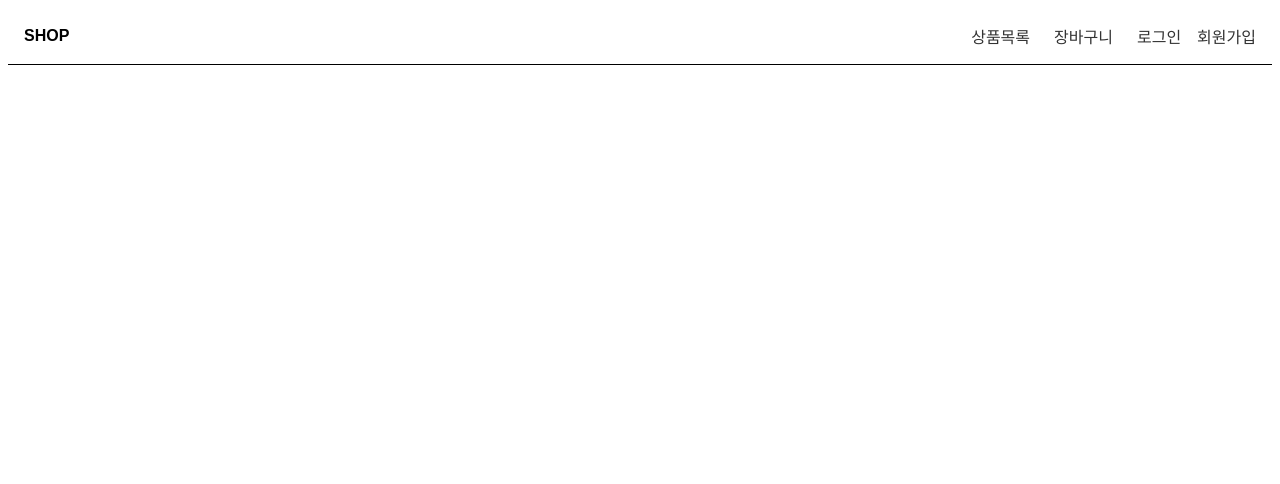
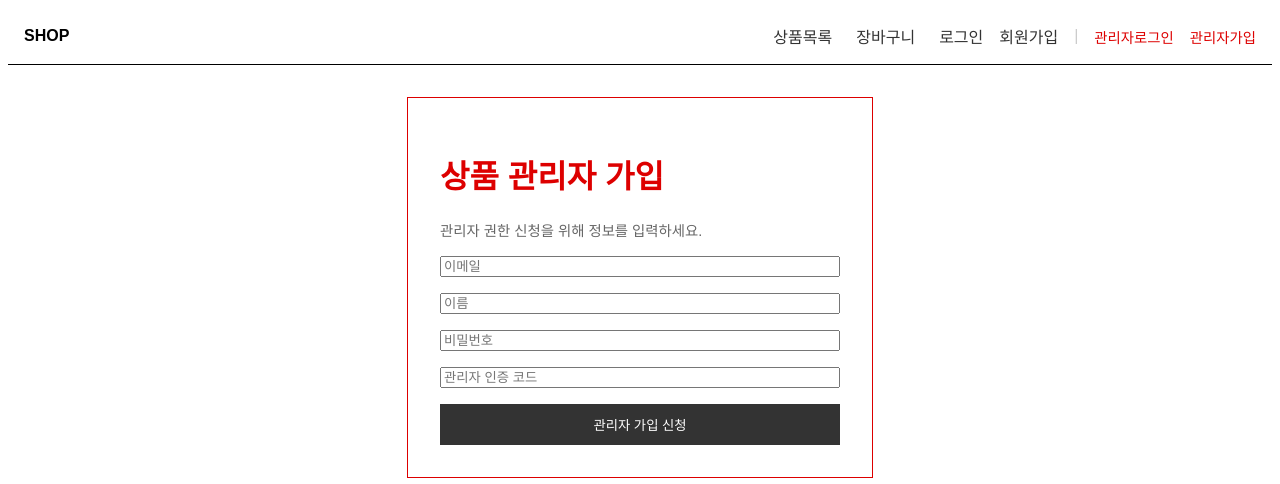
Before and after one commit to danielk0121/study-start-java17, a React (Vite) app in the folder frontapp/: page /study-start-java17/manager/register in a window 1280 px wide. Shown: the top 484 px of the page. Built offline with nearby package versions, Linux system fonts and the light colour scheme.

Commit message:
feat: 상품 관리자 전용 로그인 및 회원가입 페이지 추가

```diff
--- a/frontapp/src/App.tsx
+++ b/frontapp/src/App.tsx
@@ -5,26 +5,19 @@ import Login from './pages/Login';
 import Register from './pages/Register';
 import MyPage from './pages/MyPage';
 import Cart from './pages/Cart';
+import ManagerLogin from './pages/ManagerLogin';
+import ManagerRegister from './pages/ManagerRegister';
 import type { Member } from './types';
 
 /**
  * 프론트엔드 메인 진입점
- * PRD-FRONTAPP 2.1 요구사항 반영 (UI 간소화 적용)
+ * PRD-FRONTAPP 2.1 & 2.2 요구사항 반영 (관리자 페이지 추가)
  */
 function App() {
   const [currentUser, setCurrentUser] = useState<Member | null>(null);
 
   const handleLogout = () => {
     setCurrentUser(null);
-  };
-
-  const mockLogin = (role: 'BUYER' | 'MANAGER') => {
-    setCurrentUser({
-      id: 1,
-      email: 'user@example.com',
-      name: role === 'BUYER' ? '구매자' : '관리자',
-      role: role
-    });
   };
 
   return (
@@ -39,6 +32,8 @@ function App() {
       }}>
         <Link to="/" style={{ fontWeight: 'bold', textDecoration: 'none', color: '#000' }}>SHOP</Link>
         <div style={{ flex: 1 }}></div>
+
+        {/* 공통 메뉴 */}
         <Link to="/" style={{ textDecoration: 'none', color: '#333' }}>상품목록</Link>
         <Link to="/cart" style={{ textDecoration: 'none', color: '#333' }}>장바구니</Link>
 
@@ -53,12 +48,20 @@ function App() {
               {currentUser.role === 'MANAGER' ? 'ADMIN' : 'USER'}
             </span>
             <span style={{ fontSize: '0.9rem' }}>{currentUser.name}</span>
+            <Link to="/mypage" style={{ textDecoration: 'none', color: '#333' }}>내정보</Link>
             <button onClick={handleLogout} style={{ padding: '0.2rem 0.5rem', cursor: 'pointer' }}>로그아웃</button>
           </div>
         ) : (
-          <div style={{ display: 'flex', gap: '1rem' }}>
+          <div style={{ display: 'flex', gap: '1rem', alignItems: 'center' }}>
+            {/* 구매자 메뉴 */}
             <Link to="/login" style={{ textDecoration: 'none', color: '#333' }}>로그인</Link>
             <Link to="/register" style={{ textDecoration: 'none', color: '#333' }}>회원가입</Link>
+
+            <span style={{ color: '#ccc' }}>|</span>
+
+            {/* 관리자 메뉴 */}
+            <Link to="/manager/login" style={{ textDecoration: 'none', color: '#d00', fontSize: '0.9rem' }}>관리자로그인</Link>
+            <Link to="/manager/register" style={{ textDecoration: 'none', color: '#d00', fontSize: '0.9rem' }}>관리자가입</Link>
           </div>
         )}
       </nav>
@@ -70,6 +73,8 @@ function App() {
           <Route path="/login" element={<Login />} />
           <Route path="/register" element={<Register />} />
           <Route path="/mypage" element={<MyPage />} />
+          <Route path="/manager/login" element={<ManagerLogin />} />
+          <Route path="/manager/register" element={<ManagerRegister />} />
         </Routes>
       </main>
     </Router>
--- /dev/null
+++ b/frontapp/src/pages/ManagerLogin.tsx
@@ -0,0 +1,44 @@
+import { useState } from 'react';
+
+/**
+ * 상품 관리자 로그인 페이지
+ * PRD 2.2 요구사항 반영
+ */
+function ManagerLogin() {
+  const [email, setEmail] = useState('');
+  const [password, setPassword] = useState('');
+
+  const handleLogin = (e: React.FormEvent) => {
+    e.preventDefault();
+    console.log('Manager Login attempt:', { email, password });
+    alert('상품 관리자 로그인 시도 (API 연동 예정)');
+  };
+
+  return (
+    <div style={{ maxWidth: '400px', margin: '0 auto', padding: '2rem', border: '1px solid #d00' }}>
+      <h1 style={{ color: '#d00' }}>상품 관리자 로그인</h1>
+      <p style={{ fontSize: '0.9rem', color: '#666' }}>관리자 계정으로 로그인하세요.</p>
+      <form onSubmit={handleLogin} style={{ display: 'flex', flexDirection: 'column', gap: '1rem', marginTop: '1rem' }}>
+        <input
+          type="email"
+          placeholder="관리자 이메일"
+          value={email}
+          onChange={e => setEmail(e.target.value)}
+          required
+        />
+        <input
+          type="password"
+          placeholder="비밀번호"
+          value={password}
+          onChange={e => setPassword(e.target.value)}
+          required
+        />
+        <button type="submit" style={{ backgroundColor: '#d00', color: 'white', border: 'none', padding: '0.7rem', cursor: 'pointer' }}>
+          관리자 로그인
+        </button>
+      </form>
+    </div>
+  );
+}
+
+export default ManagerLogin;
--- /dev/null
+++ b/frontapp/src/pages/ManagerRegister.tsx
@@ -0,0 +1,62 @@
+import { useState } from 'react';
+
+/**
+ * 상품 관리자 회원가입 페이지
+ * PRD 2.2 요구사항 반영
+ */
+function ManagerRegister() {
+  const [formData, setFormData] = useState({
+    email: '',
+    name: '',
+    password: '',
+    authCode: ''
+  });
+
+  const handleRegister = (e: React.FormEvent) => {
+    e.preventDefault();
+    console.log('Manager Register attempt:', formData);
+    alert('상품 관리자 회원가입 시도 (API 연동 예정)');
+  };
+
+  return (
+    <div style={{ maxWidth: '400px', margin: '0 auto', padding: '2rem', border: '1px solid #d00' }}>
+      <h1 style={{ color: '#d00' }}>상품 관리자 가입</h1>
+      <p style={{ fontSize: '0.9rem', color: '#666' }}>관리자 권한 신청을 위해 정보를 입력하세요.</p>
+      <form onSubmit={handleRegister} style={{ display: 'flex', flexDirection: 'column', gap: '1rem', marginTop: '1rem' }}>
+        <input
+          type="email"
+          placeholder="이메일"
+          value={formData.email}
+          onChange={e => setFormData({...formData, email: e.target.value})}
+          required
+        />
+        <input
+          type="text"
+          placeholder="이름"
+          value={formData.name}
+          onChange={e => setFormData({...formData, name: e.target.value})}
+          required
+        />
+        <input
+          type="password"
+          placeholder="비밀번호"
+          value={formData.password}
+          onChange={e => setFormData({...formData, password: e.target.value})}
+          required
+        />
+        <input
+          type="text"
+          placeholder="관리자 인증 코드"
+          value={formData.authCode}
+          onChange={e => setFormData({...formData, authCode: e.target.value})}
+          required
+        />
+        <button type="submit" style={{ backgroundColor: '#333', color: 'white', border: 'none', padding: '0.7rem', cursor: 'pointer' }}>
+          관리자 가입 신청
+        </button>
+      </form>
+    </div>
+  );
+}
+
+export default ManagerRegister;
```
Also changed, not shown: 1 other file (tests, documents, lock files or other folders).
